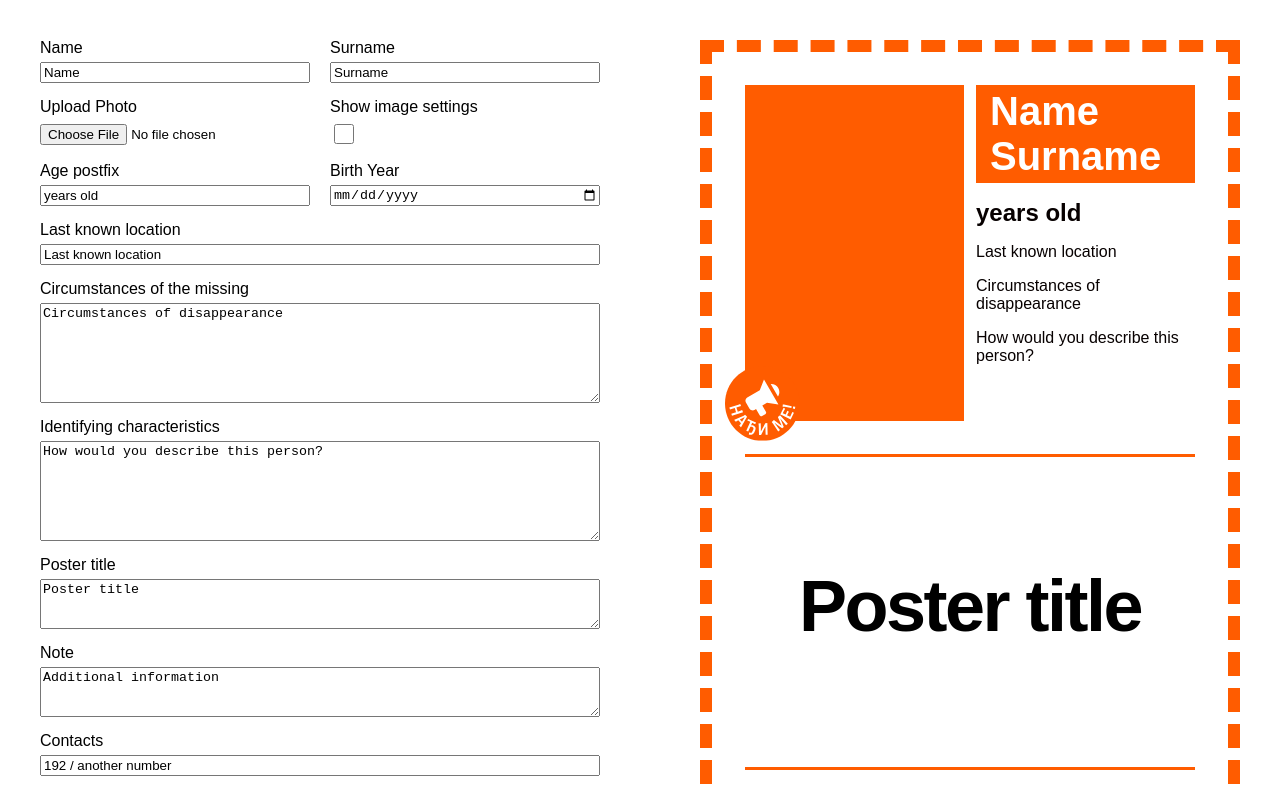
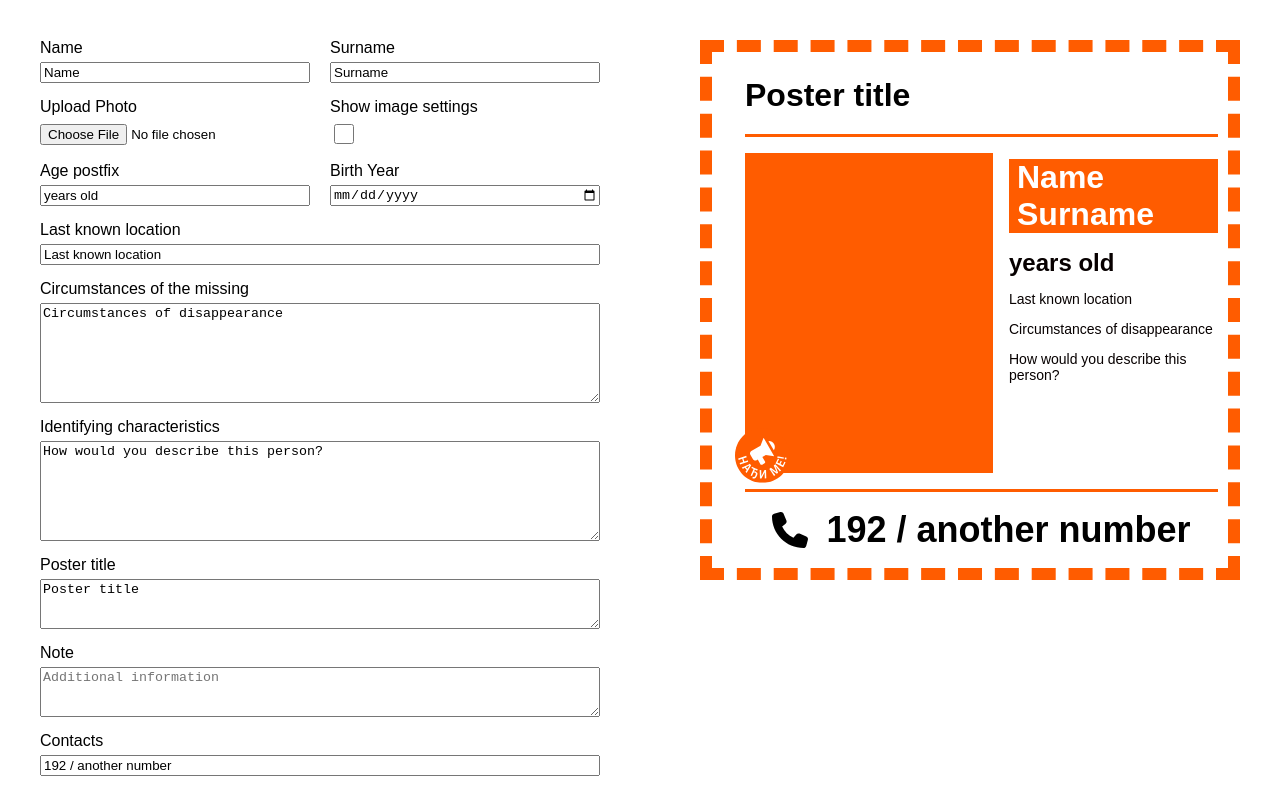
Before and after one commit to dontshoot11/people-search-posters, a SvelteKit app: page / in a window 1280 px wide. Shown: the top 791 px of the page. Built offline with nearby package versions, Linux system fonts and the light colour scheme.

Commit message:
add one more ver

```diff
--- a/src/pageComponents/posterGenerator/components/Poster/Poster.svelte
+++ b/src/pageComponents/posterGenerator/components/Poster/Poster.svelte
@@ -1,7 +1,6 @@
 <script lang="ts">
   import { get } from "svelte/store";
   import { formData } from "../../../../stores/formStore";
-  import { adjustFontSize } from "../../../../utils/adjustFontSize";
 
   import styles from "./style.module.css";
 
@@ -44,10 +43,6 @@
     photoPositionX = data.photoPositionX;
     showImageLabel = data.showImageLabel;
   });
-
-  $: formData.subscribe(() => {
-    adjustFontSize();
-  });
 </script>
 
 <div
@@ -55,13 +50,23 @@
   class={`${styles.poster} ${styles[format]}`}
   data-container="text-container"
 >
-  <div class={styles.infoBlock}>
+  {#if format === "igpost"}
+    <div class={`${styles.titleWrap} ${styles[format]}`}>
+      <div class={`${styles.title} ${styles[format]}`} data-block="text-block">
+        {title}
+      </div>
+    </div>
+  {/if}
+  <div class={`${styles.infoBlock} ${styles[format]}`}>
     <div
-      class={`${styles.photoWrap} ${showImageLabel && styles.imageLabel}`}
+      class={`${styles.photoWrap} ${styles[format]} ${showImageLabel && styles.imageLabel}`}
       style="background-image: url({file}); background-position: {photoPositionX}% {photoPositionY}%; background-size: {photoScale}%; "
     ></div>
-    <div class={styles.infoBlockTextContent}>
-      <div class={styles.nameBlock} data-container="text-container">
+    <div class={`${styles.infoBlockTextContent} ${styles[format]}`}>
+      <div
+        class={`${styles.nameBlock} ${styles[format]}`}
+        data-container="text-container"
+      >
         <span class={styles.nameBlockEl} data-block="text-block">{name}</span>
         <span class={styles.nameBlockEl} data-block="text-block">{surname}</span
         >
@@ -80,29 +85,45 @@
         </span>
       </div>
       <div
-        class={styles.circumstancesBlock}
+        class={`${styles.circumstancesBlock} ${styles[format]}`}
         data-container="text-container"
         data-block="text-block"
       >
-        <div class={styles.circumstancesBlockEl}>
+        <div class={`${styles.circumstancesBlockEl} ${styles[format]}`}>
           {location}
         </div>
-        <div class={styles.circumstancesBlockEl}>
+        <div class={`${styles.circumstancesBlockEl} ${styles[format]}`}>
           {circumstances}
         </div>
-        <div class={styles.circumstancesBlockEl}>
+        <div class={`${styles.circumstancesBlockEl} ${styles[format]}`}>
           {identifyingFeatures}
         </div>
       </div>
+      {#if note.length > 0 && format === "igpost"}
+        <div class={`${styles.note} ${styles[format]}`} data-block="text-block">
+          {note}
+        </div>
+      {/if}
     </div>
   </div>
   <div class={styles.contactsBlock}>
-    <div class={styles.titleWrap}>
-      <div class={styles.title} data-block="text-block">{title}</div>
+    {#if format === "igstory"}
+      <div class={`${styles.titleWrap} ${styles[format]}`}>
+        <div
+          class={`${styles.title} ${styles[format]}`}
+          data-block="text-block"
+        >
+          {title}
+        </div>
+      </div>
+    {/if}
+    {#if note.length > 0 && format === "igstory"}
+      <div class={`${styles.note} ${styles[format]}`} data-block="text-block">
+        {note}
+      </div>
+    {/if}
+    <div class={`${styles.contacts} ${styles[format]}`} data-block="text-block">
+      {contacts}
     </div>
-    {#if note.length > 0}
-      <div class={styles.note} data-block="text-block">{note}</div>
-    {/if}
-    <div class={styles.contacts} data-block="text-block">{contacts}</div>
   </div>
 </div>
--- a/src/pageComponents/posterGenerator/components/Poster/style.module.css
+++ b/src/pageComponents/posterGenerator/components/Poster/style.module.css
@@ -8,6 +8,12 @@
   &.igstory {
     width: 540rem;
     height: 960rem;
+    padding: 33rem;
+  }
+  &.igpost {
+    width: 540rem;
+    height: 540rem;
+    padding: 10rem 10rem 10rem 33rem;
   }
 }
 
@@ -19,13 +25,33 @@
     &:before {
       content: "";
       position: absolute;
+      flex-shrink: 0;
       background: url("./img/find_me.svg") no-repeat center;
       background-size: contain;
-      height: 75rem;
-      width: 75rem;
-      flex-shrink: 0;
-      bottom: -20rem;
-      left: -20rem;
+    }
+  }
+  &.igstory {
+    width: 219rem;
+    height: 336rem;
+    &.imageLabel {
+      &:before {
+        height: 75rem;
+        width: 75rem;
+        bottom: -20rem;
+        left: -20rem;
+      }
+    }
+  }
+  &.igpost {
+    width: 248rem;
+    height: 320rem;
+    &.imageLabel {
+      &:before {
+        height: 55rem;
+        width: 55rem;
+        bottom: -10rem;
+        left: -10rem;
+      }
     }
   }
 }
@@ -33,25 +59,43 @@
 .infoBlock {
   display: grid;
   grid-template-columns: 1fr 1fr;
-  gap: 12rem;
   border-bottom: 3rem solid var(--accent-color);
   padding-bottom: 33rem;
+  &.igstory {
+    gap: 12rem;
+    padding-bottom: 33rem;
+  }
+  &.igpost {
+    padding-top: 1em;
+    gap: 16rem;
+    padding-bottom: 1em;
+  }
 }
 
 .infoBlockTextContent {
   flex: 1;
   overflow: hidden;
+  &.igpost {
+    padding-top: 6rem;
+  }
 }
 
 .nameBlock {
   background-color: var(--accent-color);
   color: var(--bg-color);
-  font-size: 40rem;
   line-height: normal;
   font-weight: 900;
   padding: 4rem 14rem;
   display: flex;
   flex-direction: column;
+  &.igstory {
+    font-size: 40rem;
+    padding: 4rem 14rem;
+  }
+  &.igpost {
+    font-size: 32rem;
+    padding: 0 8rem;
+  }
 }
 
 .nameBlockEl {
@@ -83,54 +127,82 @@
   color: var(--font-secondary);
   font-size: 16rem;
   line-height: normal;
+  &.igstory {
+    font-size: 16rem;
+  }
+  &.igpost {
+    font-size: 14rem;
+  }
 }
 
 .circumstancesBlockEl {
+  white-space: pre-wrap;
   margin-top: 1em;
-  white-space: pre-wrap;
 }
 
 .contactsBlock {
   flex: 1;
   display: flex;
   flex-direction: column;
-  justify-content: space-between;
+  justify-content: end;
 }
 
 .titleWrap {
   flex: 1;
   display: flex;
-  align-items: center;
-  justify-content: center;
   flex-direction: column;
   border-bottom: 3rem solid var(--accent-color);
+  &.igstory {
+    align-items: center;
+    justify-content: center;
+  }
+  &.igpost {
+    padding-bottom: 6rem;
+    align-items: start;
+    justify-content: center;
+  }
 }
 
 .title {
-  padding: 0.33em 0 0.5em 0;
   font-weight: 900;
-  font-size: 72rem;
   line-height: normal;
-  letter-spacing: -2.5rem;
-  text-align: center;
   display: flex;
   align-items: center;
   justify-content: center;
+  &.igstory {
+    font-size: 72rem;
+    letter-spacing: -2.5rem;
+    padding: 0.33em 0 0.5em 0;
+    text-align: center;
+    justify-content: center;
+  }
+  &.igpost {
+    font-size: 32rem;
+    text-align: start;
+    justify-content: start;
+  }
 }
 
 .note {
-  padding: 0.8em 0 1.2em 0;
   font-weight: 900;
-  font-size: 25rem;
   line-height: normal;
-  border-bottom: 3rem solid var(--accent-color);
   text-align: center;
+  &.igstory {
+    padding: 0.8em 0 1.2em 0;
+    font-size: 25rem;
+    border-bottom: 3rem solid var(--accent-color);
+  }
+  &.igpost {
+    padding: 1em 0 0 0;
+    font-size: 16rem;
+    text-align: start;
+    justify-content: start;
+  }
 }
 
 .contacts {
-  padding: 0.79em 0;
   font-weight: 900;
-  font-size: 38rem;
+
   line-height: normal;
   white-space: nowrap;
   display: flex;
@@ -145,11 +217,12 @@
     width: 1em;
     flex-shrink: 0;
   }
-}
-
-.igstory {
-  .photoWrap {
-    width: 219rem;
-    height: 336rem;
+  &.igstory {
+    padding: 0.79em 0;
+    font-size: 38rem;
+  }
+  &.igpost {
+    padding: 0.2em 0;
+    font-size: 36rem;
   }
 }
--- a/src/pageComponents/posterGenerator/components/formComponent/FormComponent.svelte
+++ b/src/pageComponents/posterGenerator/components/formComponent/FormComponent.svelte
@@ -3,6 +3,10 @@
   import { formData } from "../../../../stores/formStore";
   import { get } from "svelte/store";
   import { generateFile } from "../../../../utils/generateFile";
+  import {
+    adjustFontSize,
+    resetFontSize,
+  } from "../../../../utils/adjustFontSize";
 
   import type { TFormData } from "../../../../types/types";
 
@@ -54,7 +58,6 @@
       ) {
         calculatedAge--;
       }
-
       updateField("age", calculatedAge);
     }
   }
@@ -62,11 +65,13 @@
   function handleInput(event: Event, field: keyof TFormData) {
     const target = event.target as HTMLInputElement;
     updateField(field, target.value);
+    adjustFontSize();
   }
 
   function handleSelect(event: Event) {
     const target = event.target as HTMLSelectElement;
     updateField("format", target.value as TFormData["format"]);
+    resetFontSize();
   }
 
   function handleCheckboxChange(event: Event) {
@@ -245,7 +250,7 @@
       class={styles.textareaSmall}
       bind:value={note}
       on:input={(e) => handleInput(e, "note")}
-      placeholder="note"
+      placeholder="Additional information"
     ></textarea>
   </label>
   <label class={styles.label}>
--- a/src/stores/formStore.ts
+++ b/src/stores/formStore.ts
@@ -11,8 +11,8 @@ export const formData = writable<TFormData>({
   location: "Last known location",
   circumstances: "Circumstances of disappearance",
   identifyingFeatures: "How would you describe this person?",
-  note: "Additional information",
-  format: "igstory",
+  note: "",
+  format: "igpost",
   file: "",
   showImageLabel: true,
   photoScale: 100,
--- a/src/utils/adjustFontSize.ts
+++ b/src/utils/adjustFontSize.ts
@@ -2,6 +2,8 @@ let initialFontSizes = new Map<HTMLElement, number>();
 let initialBlockHeights = new Map<HTMLElement, number>();
 
 export function adjustFontSize() {
+  let maxHeightMultiplier = 2;
+
   if (typeof document !== "undefined") {
     const textBlocks = document.querySelectorAll(
       '[data-block="text-block"]'
@@ -41,7 +43,8 @@ export function adjustFontSize() {
       const decreaseText = () => {
         while (
           (textBlock.scrollWidth > containerWidth ||
-            textBlock.scrollHeight > initialBlockHeight * 2) &&
+            textBlock.scrollHeight >
+              initialBlockHeight * maxHeightMultiplier) &&
           fontSizeRem > 6
         ) {
           fontSizeRem -= 0.1;
@@ -52,7 +55,7 @@ export function adjustFontSize() {
       const increaseText = () => {
         while (
           textBlock.scrollWidth <= containerWidth &&
-          textBlock.scrollHeight <= initialBlockHeight * 2 &&
+          textBlock.scrollHeight <= initialBlockHeight * maxHeightMultiplier &&
           fontSizeRem < initialFontSizeRem
         ) {
           fontSizeRem += 0.1;
@@ -63,7 +66,7 @@ export function adjustFontSize() {
       requestAnimationFrame(() => {
         if (
           textBlock.scrollWidth > containerWidth ||
-          textBlock.scrollHeight > initialBlockHeight * 1.5
+          textBlock.scrollHeight > initialBlockHeight * maxHeightMultiplier
         ) {
           decreaseText();
         } else if (fontSizeRem < initialFontSizeRem) {
@@ -73,3 +76,21 @@ export function adjustFontSize() {
     });
   }
 }
+
+export function resetFontSize() {
+  if (typeof document !== "undefined") {
+    const textBlocks = document.querySelectorAll(
+      '[data-block="text-block"]'
+    ) as NodeListOf<HTMLElement>;
+
+    textBlocks.forEach((textBlock) => {
+      textBlock.style.removeProperty("font-size");
+    });
+
+    initialFontSizes.clear();
+    initialBlockHeights.clear();
+    setTimeout(() => {
+      adjustFontSize();
+    }, 50);
+  }
+}
--- a/src/utils/generateFile.ts
+++ b/src/utils/generateFile.ts
@@ -15,7 +15,7 @@ const imgSizes = {
   },
   igstory: {
     width: 1080,
-    height: 1920,
+    height: 1080,
   },
   igpost: {
     width: 1080,
```
